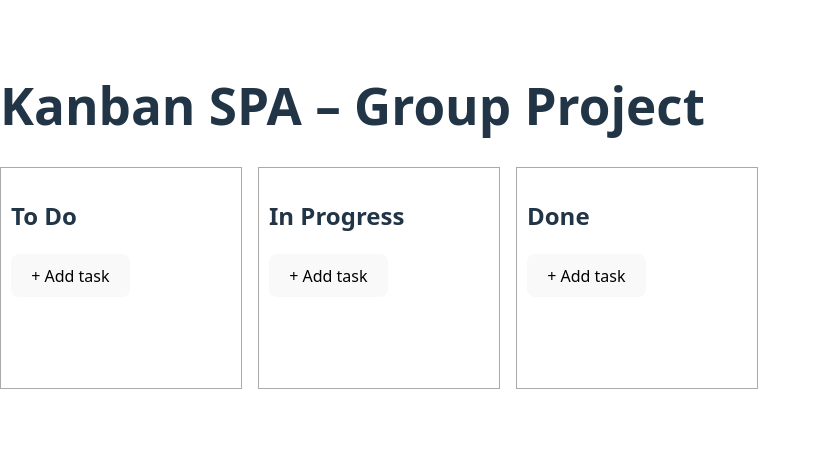
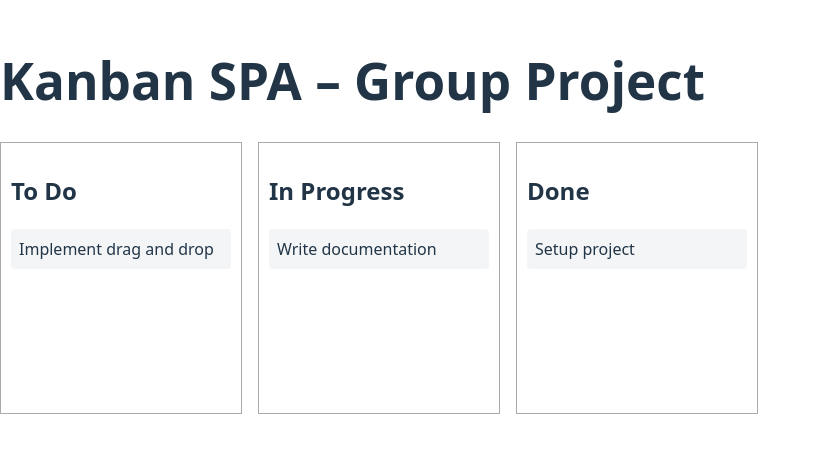
Before and after one commit to garomaaga77/kanban-spa, a React (Vite) app: page / in a window 1280 px wide. Shown: the part 184-636 px from the top of the page, without its empty margins (0-821 px from the left). Built offline with nearby package versions, Linux system fonts and the light colour scheme.

Commit message:
Implement drag and drop functionality

```diff
--- a/src/components/Board.jsx
+++ b/src/components/Board.jsx
@@ -1,12 +1,47 @@
+import { useState } from "react";
 import Column from "./Column";
 
 export default function Board() {
-  const columns = ["To Do", "In Progress", "Done"];
+  const [columns, setColumns] = useState({
+    todo: {
+      title: "To Do",
+      tasks: ["Implement drag and drop"]
+    },
+    progress: {
+      title: "In Progress",
+      tasks: ["Write documentation"]
+    },
+    done: {
+      title: "Done",
+      tasks: ["Setup project"]
+    }
+  });
+
+  const moveTask = (task, from, to) => {
+    if (from === to) return;
+
+    setColumns(prev => {
+      const newFromTasks = prev[from].tasks.filter(t => t !== task);
+      const newToTasks = [...prev[to].tasks, task];
+
+      return {
+        ...prev,
+        [from]: { ...prev[from], tasks: newFromTasks },
+        [to]: { ...prev[to], tasks: newToTasks }
+      };
+    });
+  };
 
   return (
     <div style={{ display: "flex", gap: "16px" }}>
-      {columns.map(title => (
-        <Column key={title} title={title} />
+      {Object.entries(columns).map(([key, column]) => (
+        <Column
+          key={key}
+          id={key}
+          title={column.title}
+          tasks={column.tasks}
+          moveTask={moveTask}
+        />
       ))}
     </div>
   );
--- a/src/components/Card.jsx
+++ b/src/components/Card.jsx
@@ -1,11 +1,19 @@
-export default function Card({ title }) {
+export default function Card({ title, columnId }) {
+  const onDragStart = e => {
+    e.dataTransfer.setData("task", title);
+    e.dataTransfer.setData("from", columnId);
+  };
+
   return (
     <div
+      draggable
+      onDragStart={onDragStart}
       style={{
         background: "#f4f5f7",
         padding: "8px",
         marginBottom: "8px",
-        borderRadius: "4px"
+        borderRadius: "4px",
+        cursor: "grab"
       }}
     >
       {title}
--- a/src/components/Column.jsx
+++ b/src/components/Column.jsx
@@ -1,31 +1,31 @@
-import { useState } from "react";
 import Card from "./Card";
 
-export default function Column({ title }) {
-  const [cards, setCards] = useState([]);
+export default function Column({ id, title, tasks, moveTask }) {
+  const allowDrop = e => {
+    e.preventDefault();
+  };
 
-  const addCard = () => {
-    const text = prompt("Enter task name");
-    if (text) {
-      setCards([...cards, text]);
-    }
+  const onDrop = e => {
+    const task = e.dataTransfer.getData("task");
+    const from = e.dataTransfer.getData("from");
+    moveTask(task, from, id);
   };
 
   return (
     <div
+      onDragOver={allowDrop}
+      onDrop={onDrop}
       style={{
         border: "1px solid #aaa",
         padding: "10px",
         width: "220px",
-        minHeight: "200px"
+        minHeight: "250px"
       }}
     >
       <h2>{title}</h2>
 
-      <button onClick={addCard}>+ Add task</button>
-
-      {cards.map((card, index) => (
-        <Card key={index} title={card} />
+      {tasks.map(task => (
+        <Card key={task} title={task} columnId={id} />
       ))}
     </div>
   );
```
